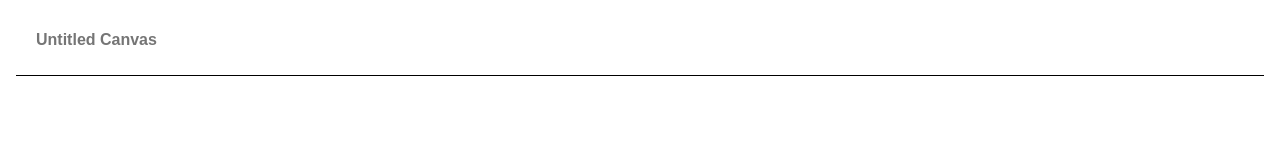
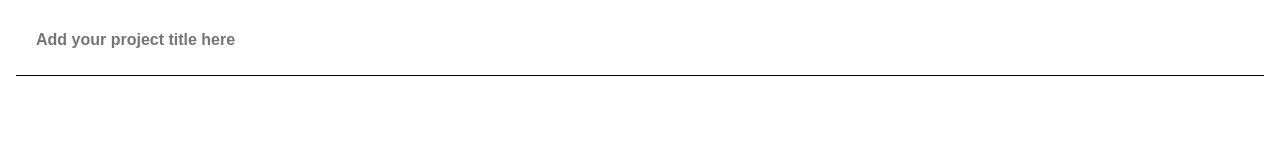
Before and after one commit to elisendamonserrat/react-paint-app, a React (Create React App) app: page / in a window 1280 px wide. Shown: the top 160 px of the page. Built offline with nearby package versions, Linux system fonts and the light colour scheme; no server answers.

Commit message:
Adds Name component - creates a controlled input form to set the name of the project

```diff
--- a/src/components/Name.jsx
+++ b/src/components/Name.jsx
@@ -1,14 +1,14 @@
-import React, { useState } from 'react'
+import React, {useState} from 'react'
 
 export default function Name() {
-  const [ name, setName ] = useState("");
+  const [name, setName] = useState('');
   return (
-        <label className="header-name">
+    <label className="header-name" for="project-title">
       <input
         value={name}
-            onChange={e => setName(e.target.value)}
-            onClick={e => e.target.setSelectionRange(0, e.target.value.length)}
-            placeholder="Untitled Canvas"
+        onChange={(e) => setName(e.target.value)}
+        onClick={(e) => e.target.setSelectionRange(0, e.target.value.length)}
+        placeholder={"Add your project title here"}
       />
     </label>
   )
```
Lines whose indentation alone changed are shown as unchanged.
